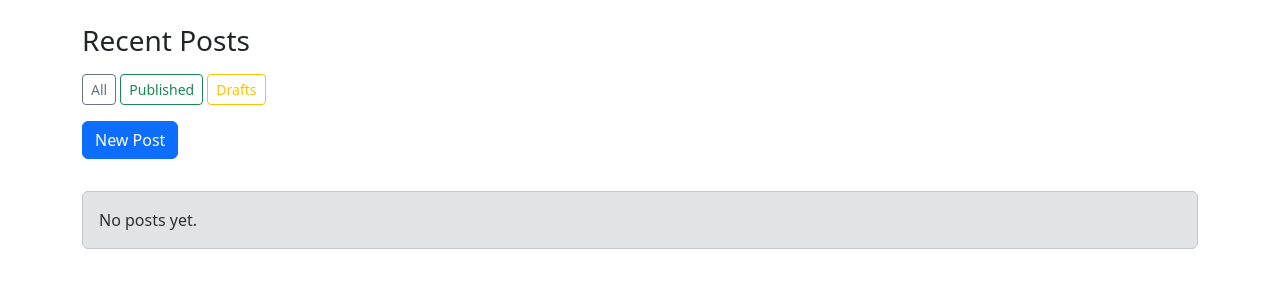
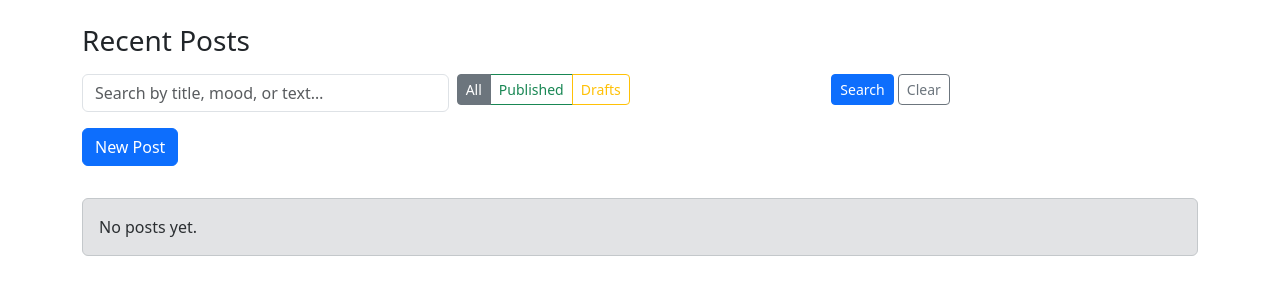
Before and after one commit to Beechy-92/beechy_milestone_3, a Django app: page /posts/ in a window 1280 px wide. Shown: the part 57-357 px from the top of the page. Run offline with Django 4.2, Linux system fonts and the light colour scheme; a user stored in the database is signed in; data comes from the database, SQL or seed files in the repository.

Commit message:
add - added a search function to my posts page

```diff
--- a/still_mind/templates/still_mind/post_list.html
+++ b/still_mind/templates/still_mind/post_list.html
@@ -5,11 +5,41 @@
 {% block content %}
 <h1 class="h3 mb-3">Recent Posts</h1>
 
-<div class="mb-3">
-  <a href="{% url 'still_mind:post_list' %}" class="btn btn-sm btn-outline-secondary">All</a>
-  <a href="{% url 'still_mind:post_list' %}?status=published" class="btn btn-sm btn-outline-success">Published</a>
-  <a href="{% url 'still_mind:post_list' %}?status=draft" class="btn btn-sm btn-outline-warning">Drafts</a>
-</div>
+<form method="get" class="row g-2 mb-3">
+  <div class="col-sm-6 col-md-4">
+    <input type="text"
+           name="q"
+           class="form-control"
+           placeholder="Search by title, mood, or text…"
+           value="{{ request.GET.q }}">
+  </div>
+
+  <div class="col-sm-6 col-md-4">
+    <div class="btn-group" role="group">
+      <a href="{% url 'still_mind:post_list' %}"
+         class="btn btn-sm btn-outline-secondary{% if not request.GET.status %} active{% endif %}">
+        All
+      </a>
+      <a href="?status=published{% if request.GET.q %}&q={{ request.GET.q }}{% endif %}"
+         class="btn btn-sm btn-outline-success{% if request.GET.status == 'published' %} active{% endif %}">
+        Published
+      </a>
+      <a href="?status=draft{% if request.GET.q %}&q={{ request.GET.q }}{% endif %}"
+         class="btn btn-sm btn-outline-warning{% if request.GET.status == 'draft' %} active{% endif %}">
+        Drafts
+      </a>
+    </div>
+  </div>
+
+  <div class="col-sm-12 col-md-4">
+    <button type="submit" class="btn btn-sm btn-primary">
+      Search
+    </button>
+    <a href="{% url 'still_mind:post_list' %}" class="btn btn-sm btn-outline-secondary">
+      Clear
+    </a>
+  </div>
+</form>
 
 <a href="{% url 'still_mind:post_create' %}" class="btn btn-primary mb-3">
   New Post
--- a/still_mind/views.py
+++ b/still_mind/views.py
@@ -4,7 +4,7 @@ from django.views.generic import (
     ListView, DetailView, CreateView, UpdateView, DeleteView, TemplateView
 )
 from django.contrib.auth.mixins import LoginRequiredMixin, UserPassesTestMixin
-from django.db.models import Count
+from django.db.models import Count, Q
 
 from .models import Post
 from .forms import PostForm
@@ -33,11 +33,22 @@ class PostListView(LoginRequiredMixin, ListView):
     def get_queryset(self):
         qs = Post.objects.filter(author=self.request.user).order_by("-created_at")
 
+        # Status filter (all / published / draft)
         status = self.request.GET.get("status")
         if status == "published":
             qs = qs.filter(status=1)
         elif status == "draft":
             qs = qs.filter(status=0)
+
+        # Search filter
+        query = self.request.GET.get("q")
+        if query:
+            qs = qs.filter(
+                Q(title__icontains=query)
+                | Q(summary__icontains=query)
+                | Q(content__icontains=query)
+                | Q(mood__icontains=query)
+            )
 
         return qs
 
```
